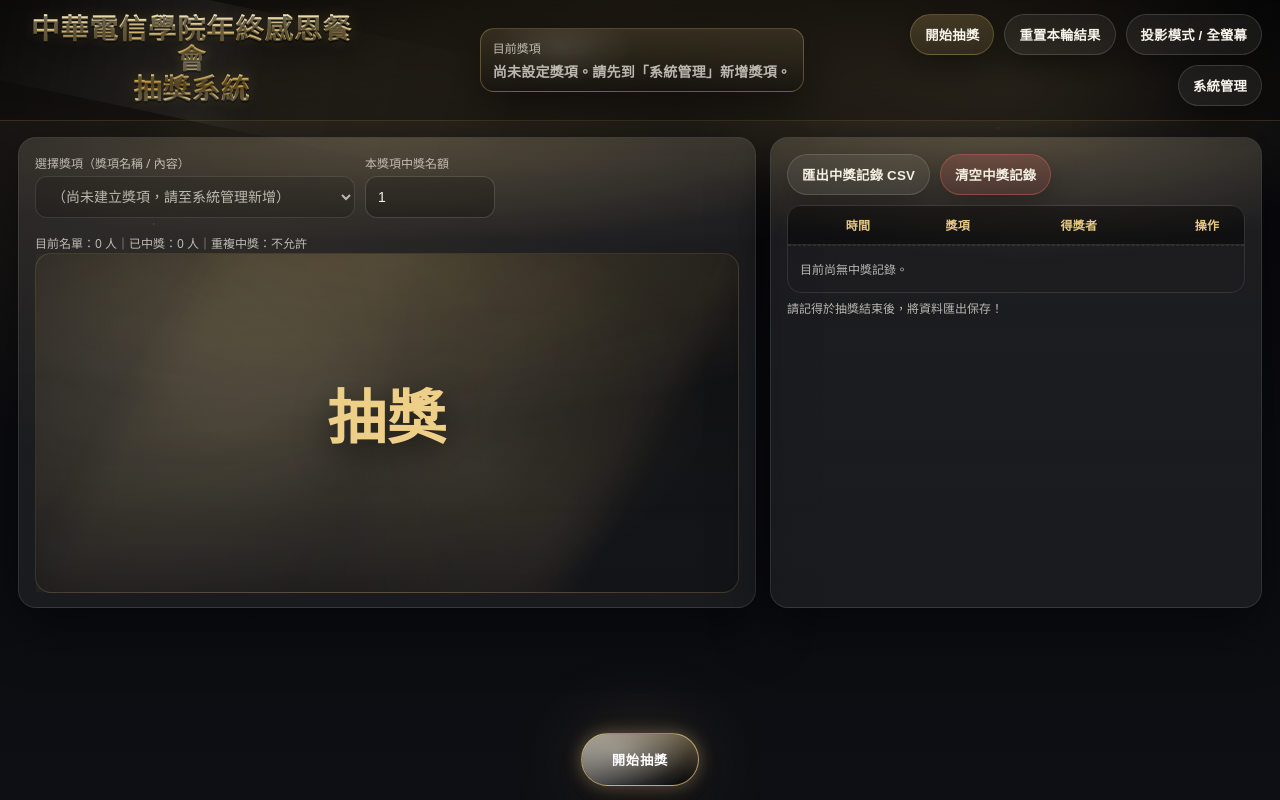
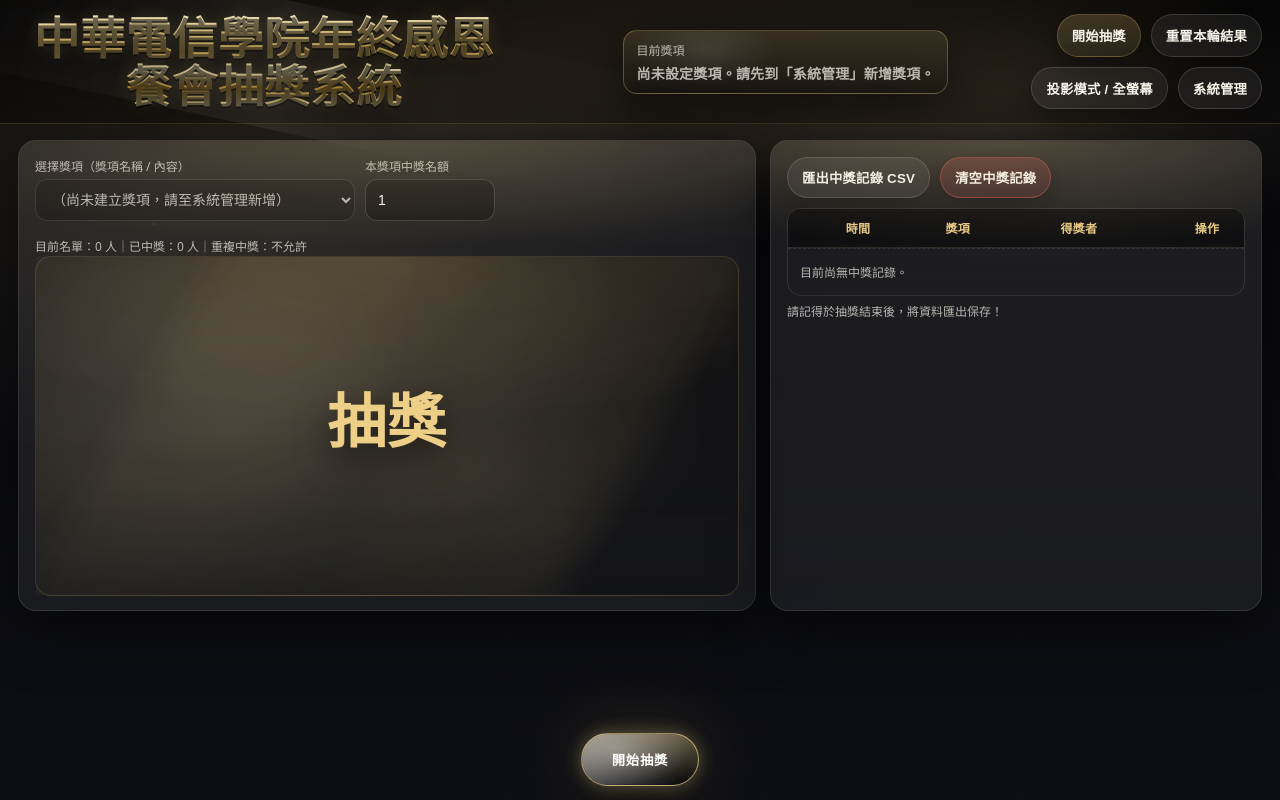
Before and after one commit to Thrisiser/DrawPrize, a plain HTML site: page 抽獎程式v2_抽獎主畫面.html in a window 1280 px wide. Drawn offline with Linux system fonts and the light colour scheme.

Commit message:
Add files via upload

```diff
--- a/抽獎程式v2_抽獎主畫面.html
+++ b/抽獎程式v2_抽獎主畫面.html
@@ -614,12 +614,12 @@
 /* 主標題：黃金漸層 + 立體陰影 + 微亮邊 */
 .topbar .brand h1{
   margin:0;
-  font-size: clamp(24px, 2.2vw, 36px); /* ✅ 字體加大 */
+  font-size: clamp(45px, 45px, 45px); /* ✅ 字體加大 */
   font-weight: 1000;
   letter-spacing: 1.02px;
   line-height: 1.06;
   position: relative;
-  padding-right: 3px;
+  padding-right: 1.5px;
   min-width: 0;
 
   /* 金色漸層字（重點） */
@@ -697,7 +697,8 @@ body.isFullscreen .topbar .brand .sub{
   <div class="wrap">
     <div class="topbar">
       <div class="brand">
-        <center><h1>中華電信學院年終感恩餐會<br/>抽獎系統</h1></center>
+        <center><h1>中華電信學院年終感恩餐會抽獎系統</h1></center>
+
 			<div class="sub">
 			  <div class="kv" id="prizeSummary">
 				<div class="k">目前獎項</div>
```
